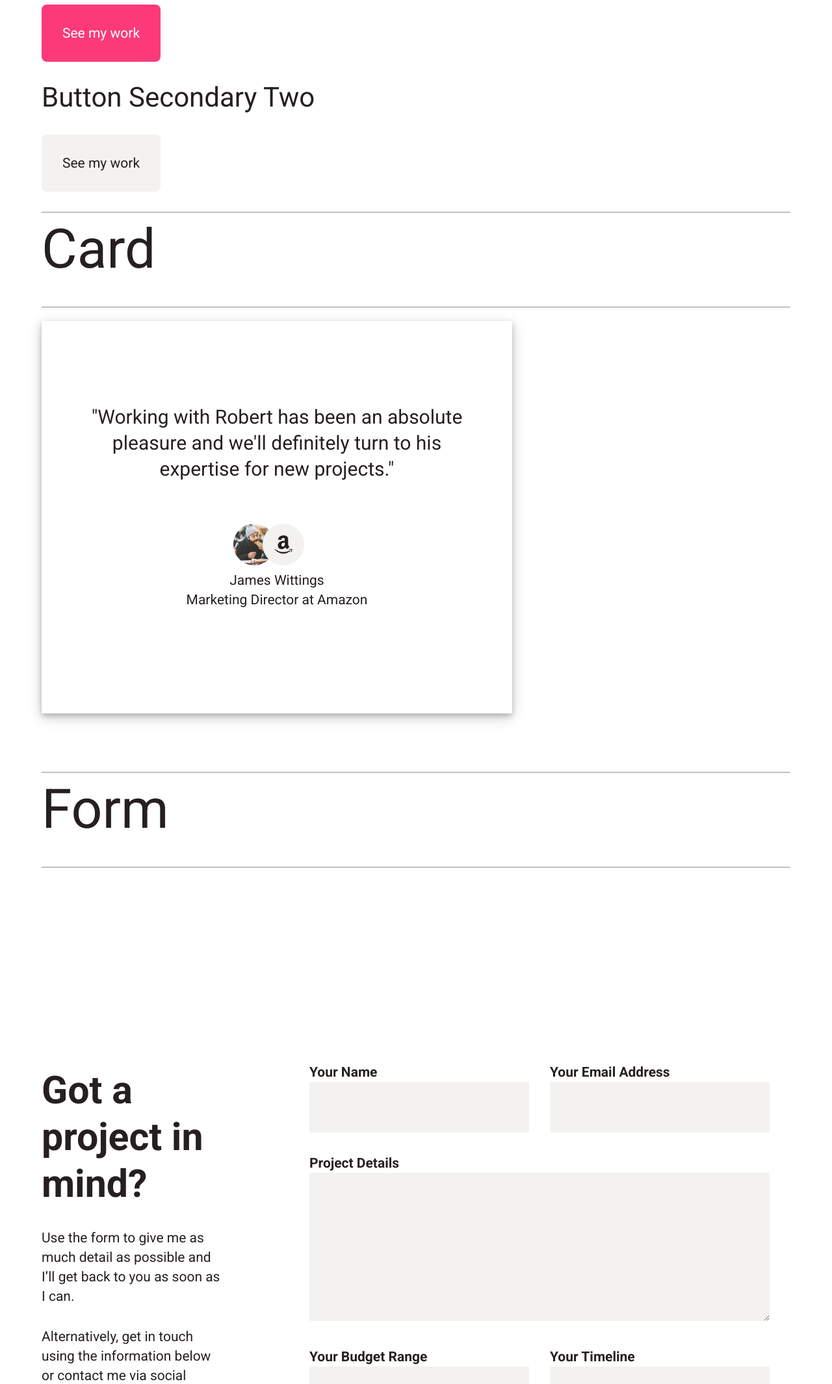
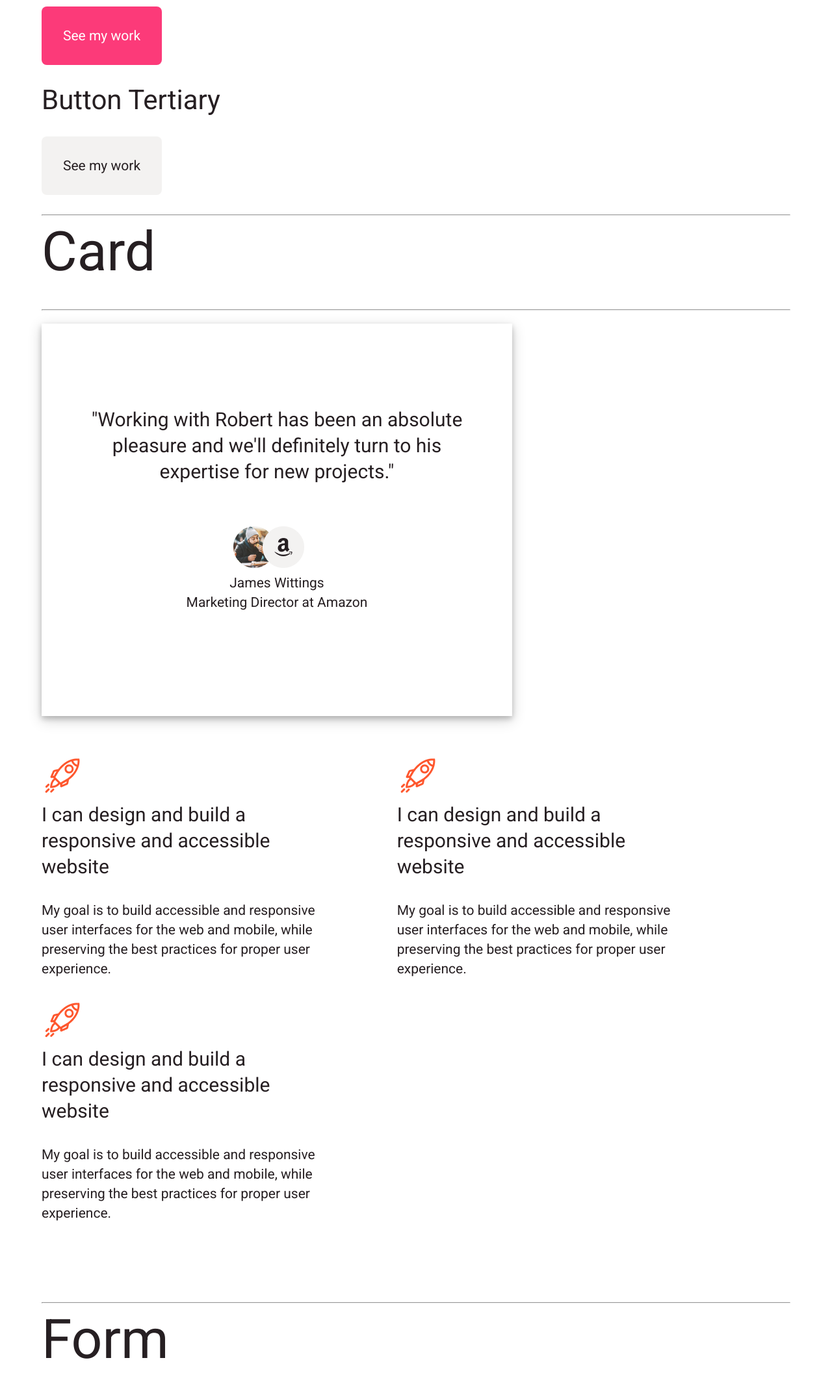
Before and after one commit to PratishDhungel/portfolio, a plain HTML site: page components.html in a window 1280 px wide. Shown: the part 1460-3590 px from the top of the page at 65% size. Drawn offline with Linux system fonts and the light colour scheme.

Commit message:
Hover effects added to the buttons and card2 added to card component

```diff
--- a/assests/css/components/button.css
+++ b/assests/css/components/button.css
@@ -6,10 +6,25 @@
     color: white;
     background-color: black;
     font-size: 21px;
+    transition: all 0.5s;
+    border: 1px solid transparent;
 }
 
-.btn.btn-primary{
+.btn:hover {
+    color: black;
+    border-color: black;
+    background-color: white;
+}
+
+.btn-primary{
     background: linear-gradient(to right, #FE572E 0%, #FF4C80 100%);
+    transition: all 0.5s;
+    border: 1px solid transparent;
+}
+
+.btn-primary:hover {
+    color: black;
+    border-color: transparent;
 }
 
 .btn-secondary{
@@ -18,13 +33,27 @@
     text-decoration: none;
     color: white;
     padding: 32px;
+    transition: all 0.5s;
+    border: 1px solid transparent;
 }
 
-.btn-secondary-two{
+.btn-secondary:hover{
+    background-color: #F3F2F1;
+    border: 1px solid #FC3A79;
+    color: #FC3A79;
+}
+
+.btn-tertiary{
     font-weight: 400;
     background-color: #F3F2F1;
     border-radius: 8px;
     text-decoration: none;
     color: #261F22;
     padding: 32px;
+    transition: all 0.5s;
+    border: 1px solid transparent;
 }
+
+.btn-tertiary:hover{
+    border-color: #261F22;
+}
--- a/assests/css/components/card.css
+++ b/assests/css/components/cards.css
@@ -35,3 +35,13 @@
     transform:translate(310px,35px);
     z-index: 2;
 } */
+
+.cards2{
+    display: flex;
+    flex-wrap: wrap;
+}
+
+.card2{
+   width: 450.67px;
+    margin-right: 96px;
+}
--- a/components.html
+++ b/components.html
@@ -45,9 +45,9 @@
             <br>
             <br>
             <br>
-            <h4>Button Secondary Two</h4>
+            <h4>Button Tertiary</h4>
             <br>
-            <a href="#" class="btn-secondary-two">See my work</a><!--Buttons component end-->
+            <a href="#" class="btn-tertiary">See my work</a><!--Buttons component end-->
             <br>
             <br>
             <br>
@@ -62,8 +62,29 @@
                     <img src="./assests/images/Group 3.png" alt="" class="img2">
                 </div>
                 <p>James Wittings <br> Marketing Director at Amazon</p>
-            </div><!--card component end-->
-
+            </div>
+            <br>
+            <br>
+            <div class="cards2">
+                <div class="card2">
+                    <img src="./assests/images/fast-launch 1.png" alt="fast-launch">
+                    <h5>I can design and build a responsive and accessible website</h5>
+                    <p>My goal is to build accessible and responsive user interfaces for the web and mobile, while
+                        preserving the best practices for proper user experience. </p>
+                </div>
+                <div class="card2">
+                    <img src="./assests/images/fast-launch 1.png" alt="fast-launch">
+                    <h5>I can design and build a responsive and accessible website</h5>
+                    <p>My goal is to build accessible and responsive user interfaces for the web and mobile, while
+                        preserving the best practices for proper user experience. </p>
+                </div>
+                <div class="card2">
+                    <img src="./assests/images/fast-launch 1.png" alt="fast-launch">
+                    <h5>I can design and build a responsive and accessible website</h5>
+                    <p>My goal is to build accessible and responsive user interfaces for the web and mobile, while
+                        preserving the best practices for proper user experience. </p>
+                </div>
+            </div>
             <br>
             <br>
             <br>
@@ -76,9 +97,10 @@
                     <h3>Got a project in mind?</h3>
                     <p>Use the form to give me as much detail as possible and I’ll get back to you as soon as I can.</p>
                     <p>Alternatively, get in touch using the information below or contact me via social media.</p>
-                  <div class="email_phnum">
-                    <p class="email">hello@robertfox.design</p><p class="phnum">(704) 555-0127</p>
-                </div>
+                    <div class="email_phnum">
+                        <p class="email">hello@robertfox.design</p>
+                        <p class="phnum">(704) 555-0127</p>
+                    </div>
                 </div>
                 <form>
                     <div class="nameandemail">
--- a/styles.css
+++ b/styles.css
@@ -3,7 +3,7 @@
 
 /* components css */
 @import "./assests/css/components/button.css";
-@import "./assests/css/components/card.css";
+@import "./assests/css/components/cards.css";
 
 
 /* module css */
```
Also changed, not shown: assests/images/fast-launch 1.png (added).
